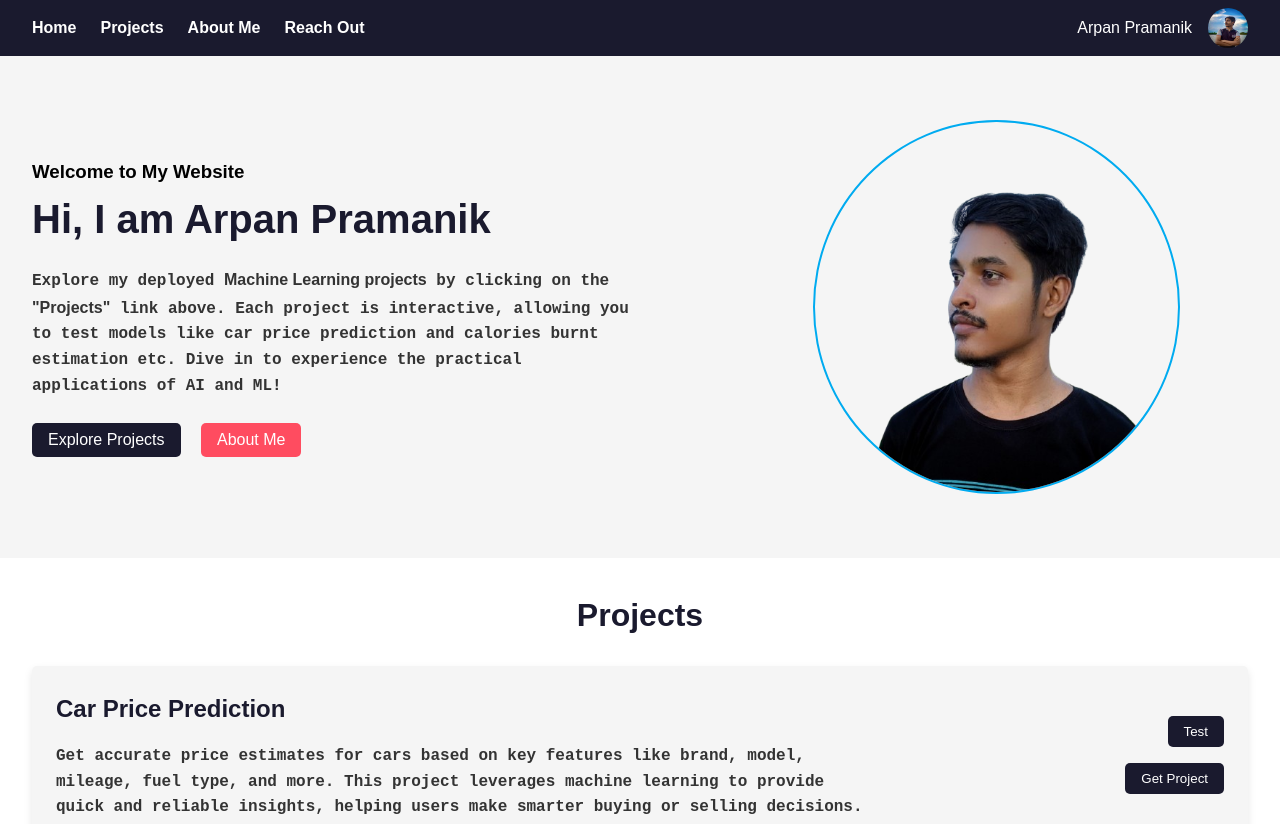
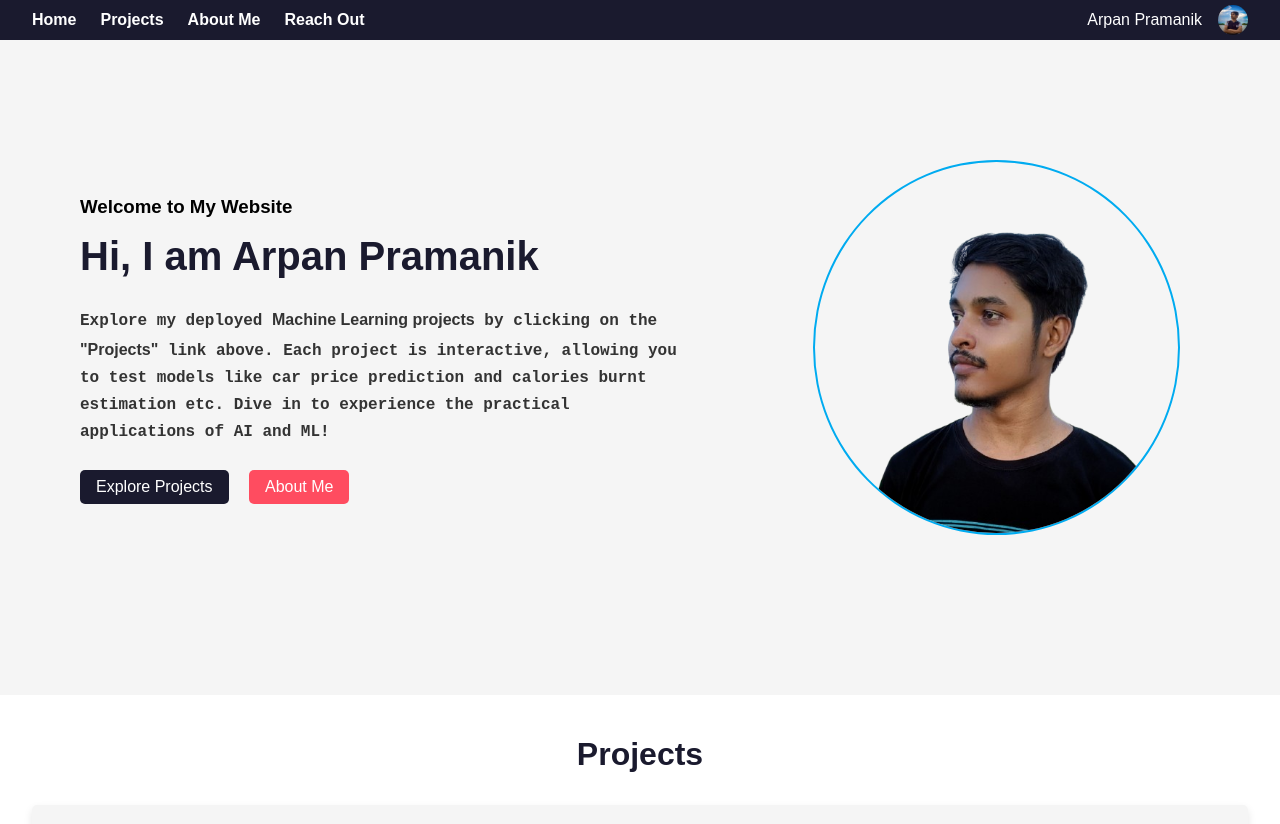
Before and after one commit to arpanpramanik2003/project-website, a plain HTML site: page index.html in a window 1280 px wide. Shown: the top 824 px of the page. Drawn offline with nearby package versions, Linux system fonts and the light colour scheme.

Commit message:
Update style.css

```diff
--- a/static/style.css
+++ b/static/style.css
@@ -7,15 +7,18 @@
 }
 
 body {
-    line-height: 1.6;
-    font-size: 16px;
+    line-height: 1.7;
 }
 
 .header {
+    position: fixed;
+    top: 0;
+    width: 100%;
+    z-index: 200;
     display: flex;
     justify-content: space-between;
     align-items: center;
-    padding: 0.5rem 2rem;
+    padding: 0.3rem 2rem;
     background-color: #1a1a2e;
     color: #ffffff;
 }
@@ -29,7 +32,7 @@ body {
     text-decoration: none;
     color: #ffffff;
     font-weight: bold;
-    transition: transform 0.4s;
+    transition: transform 0.4s ease;
 }
 
 .nav-sub:hover {
@@ -55,7 +58,7 @@ body {
     display: none;
     position: absolute;
     background-color: #1a1a2e;
-    min-width: 140px;
+    min-width: 8.75rem;
     border-radius: 5px;
     box-shadow: 0 4px 6px rgba(0, 0, 0, 0.2);
     z-index: 10;
@@ -69,7 +72,7 @@ body {
     display: block;
     text-decoration: none;
     color: #ffffff;
-    padding: 10px 15px;
+    padding: 0.6rem 0.95rem;
 }
 
 .dropdown-content a:hover {
@@ -88,9 +91,10 @@ body {
     display: flex;
     align-items: center;
 }
+
 .profile-pic img {
-    width: 40px;
-    height: 40px;
+    width: 30px;
+    height: 30px;
     border-radius: 50%;
 }
 
@@ -98,12 +102,13 @@ body {
     display: flex;
     justify-content: space-between;
     align-items: center;
-    padding: 4rem 2rem;
+    padding: 10rem 2rem;
     background: #f5f5f5;
 }
 
 .describtion {
-    max-width: 600px;
+    max-width: 38rem;
+    margin-left: 3rem;
 }
 
 .describtion h1 {
@@ -194,7 +199,8 @@ body {
     margin-bottom: 1.5rem;
     border-radius: 5px;
     box-shadow: 0 4px 8px rgba(0, 0, 0, 0.1);
-    transition: backgroung-color 0.5s, box-shadow 0.2s, transform 0.5s;
+    transform: scale(1);
+    transition: backgroung-color 0.5s ease, box-shadow 0.2s ease, transform 0.5s ease;
 }
 
 .project-container:hover{
@@ -257,7 +263,7 @@ body {
     font-weight: 700;
     font-size: 1rem;
     color: #333333;
-    max-width: 800px;
+    max-width: 55rem;
     margin: 0 auto;
 }
 
@@ -293,6 +299,7 @@ body {
     .home {
         flex-direction: column;
         text-align: center;
+        padding-block: 5rem;
     }
 
     .project-container {
@@ -310,4 +317,11 @@ body {
     .image-section {
         margin-top: 4rem;
     }
+    .info{
+        display: none;
+    }
+
+    .describtion {
+        margin-left: 0rem;
+    }
 }
```
